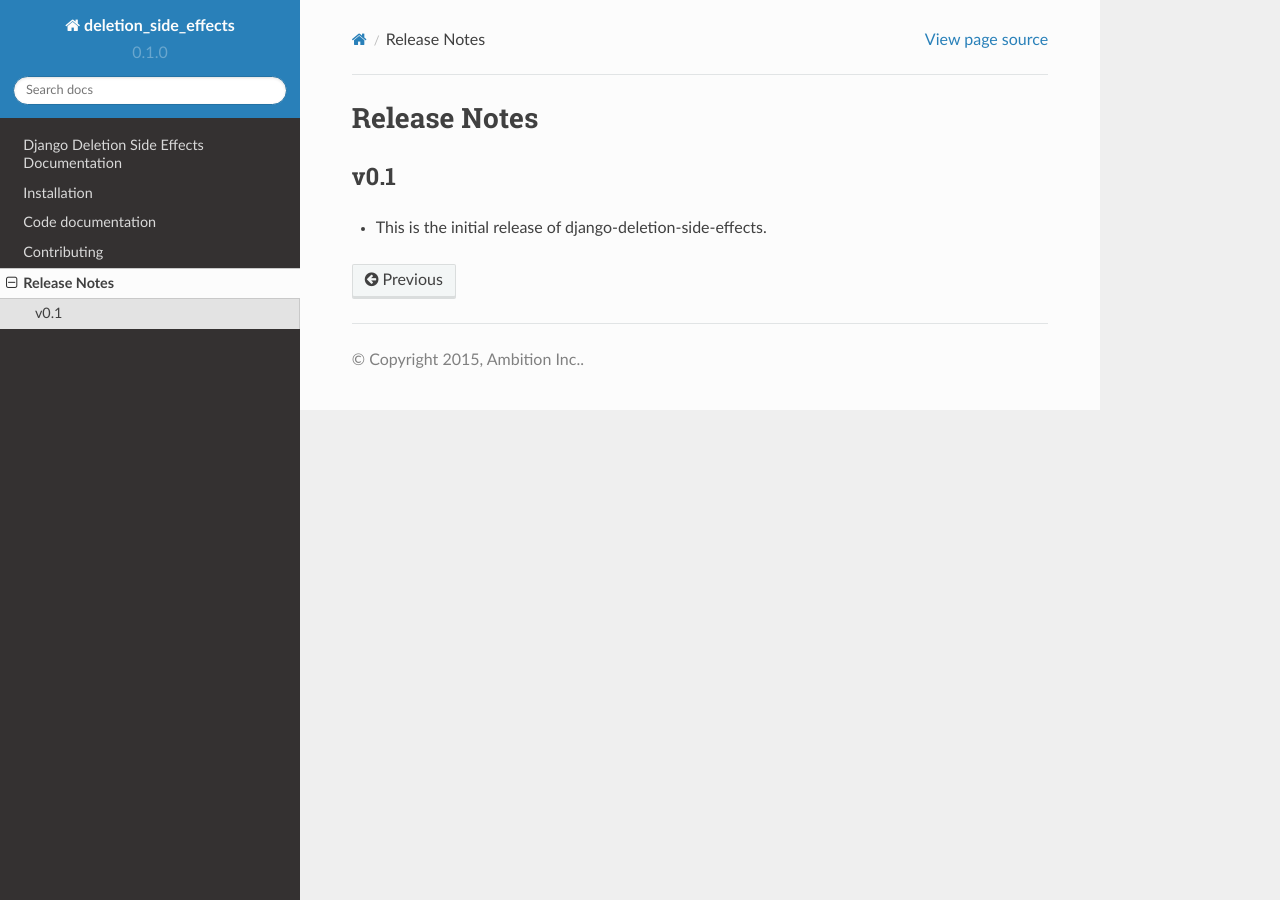
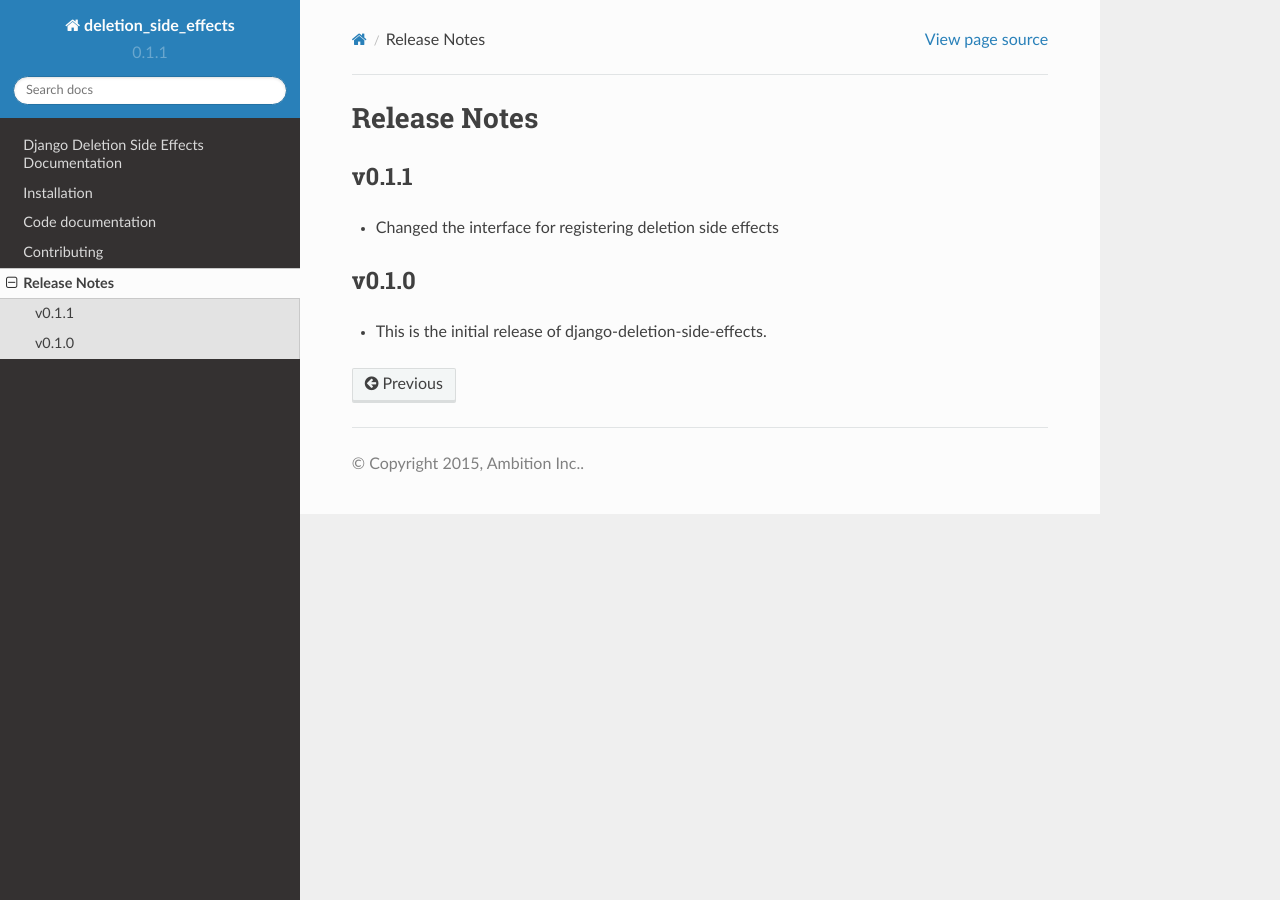
Before and after one commit to ambitioninc/django-deletion-side-effects, a Sphinx documentation site: the page built from docs/release_notes.rst, in a window 1280 px wide. Built offline with Sphinx 7.4.7 and the Read the Docs theme 2.0.0, drawn with Linux system fonts in a browser that asks for light colours.

Commit message:
changed the interface for registering deletion side effects

```diff
--- a/deletion_side_effects/version.py
+++ b/deletion_side_effects/version.py
@@ -1 +1 @@
-__version__ = '0.1.0'
+__version__ = '0.1.1'
--- a/docs/index.rst
+++ b/docs/index.rst
@@ -51,8 +50,11 @@ In this case, a `Group` will be cascade deleted with the deletion of a `GroupTyp
             """
             return u'{0} group{1} will be deleted'.format(len(side_effect_objs), 's' if len(side_effect_objs) > 1 else '')
 
+    # Register the side effect. Note that this is best called in the App Config's ready() method
+    register_deletion_side_effects(CascadeGroupDeletionSideEffect)
 
-In the above example, the side effect class inherits `BaseDeletionSideEffects`. The side effect handler is registered with the `register_deletion_side_effects` decorator. Note that the side effect handlers will need to be imported in the app config's `ready` method for your app with side effects.
+
+In the above example, the side effect class inherits `BaseDeletionSideEffects`. The side effect handler is registered with the `register_deletion_side_effects` function. Note that the side effect handlers will need to be connected in the app config's `ready` method for your app with side effects.
 
 
 Gathering Side Effects
--- a/docs/release_notes.rst
+++ b/docs/release_notes.rst
@@ -1,7 +1,12 @@
 Release Notes
 =============
 
-v0.1
-----
+v0.1.1
+------
+
+* Changed the interface for registering deletion side effects
+
+v0.1.0
+------
 
 * This is the initial release of django-deletion-side-effects.
```
Also changed, not shown: other parts of docs/index.rst (+0 -1 lines), 2 other files.
